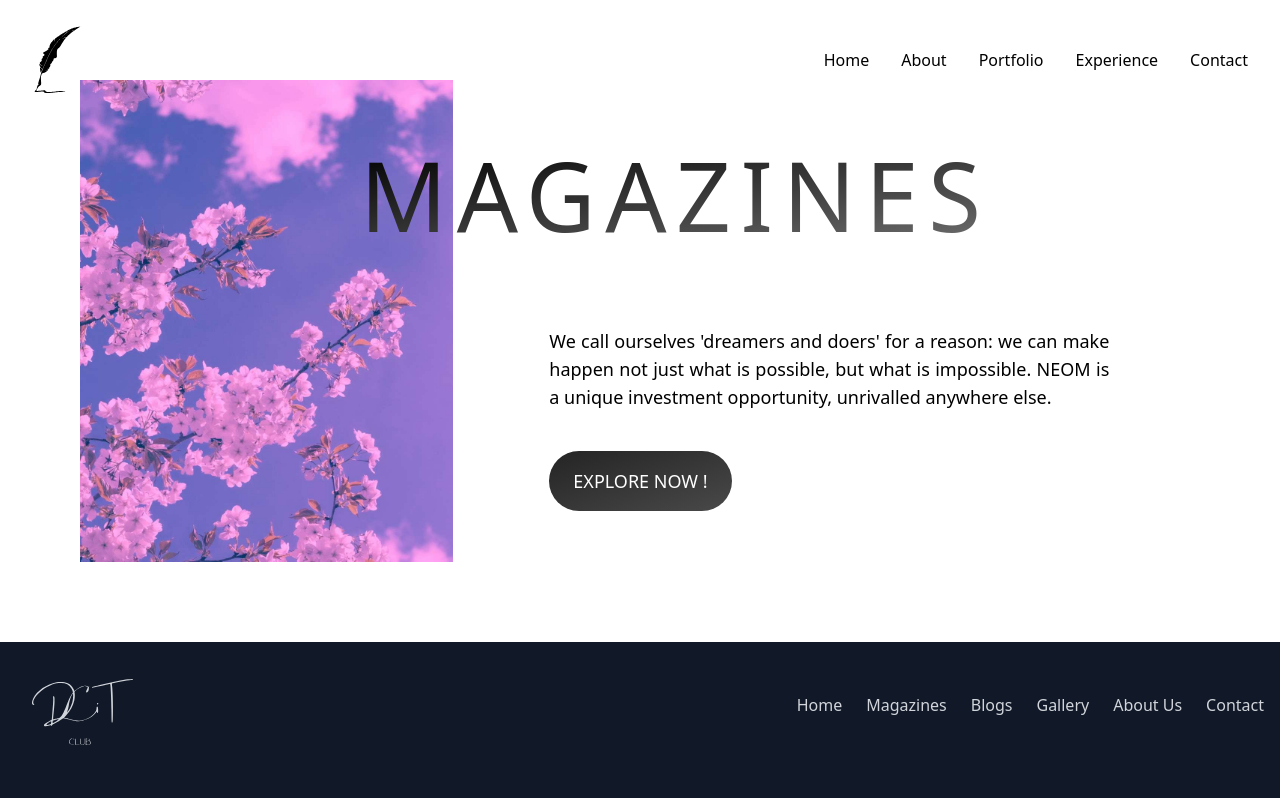
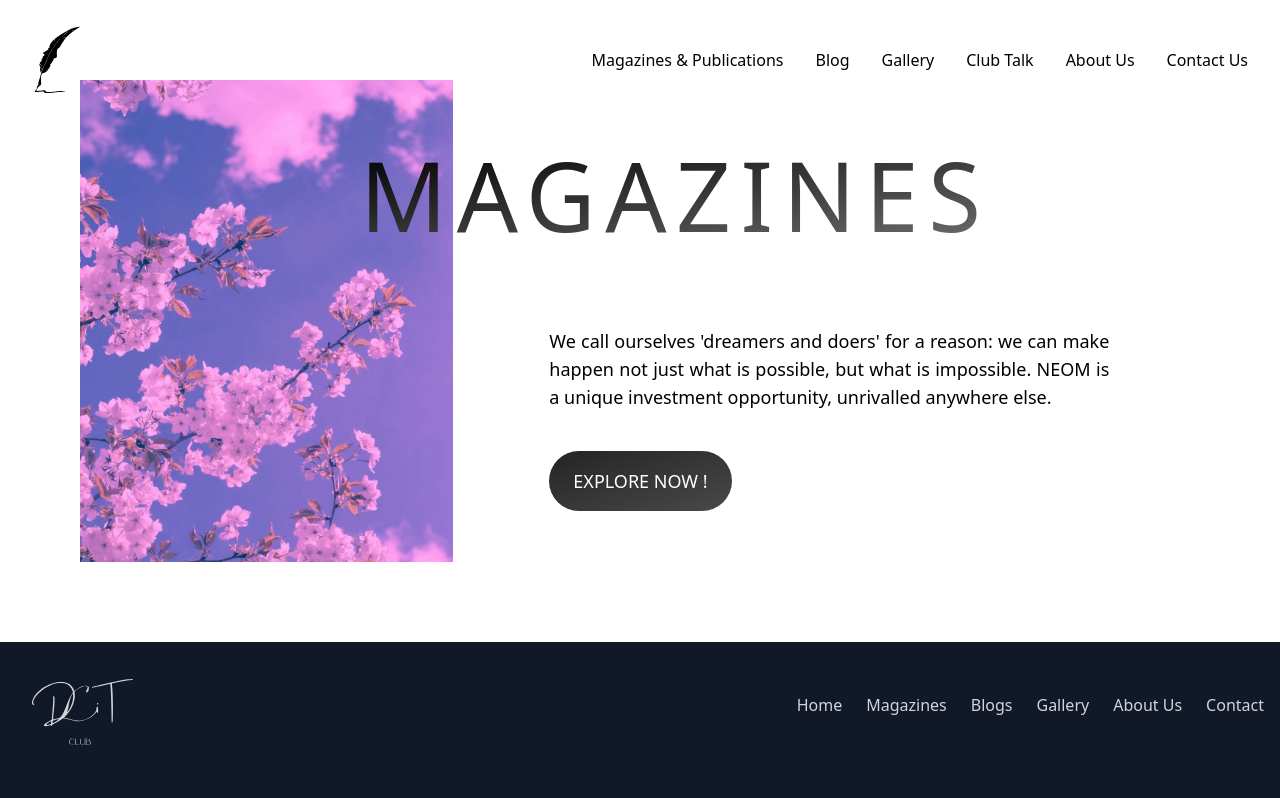
Before and after one commit to Student-Recreation-Center-CSE-RKV/De-Lit-Client, a Next.js app: page / in a window 1280 px wide. Shown: the top 798 px of the page. Built offline with nearby package versions, Linux system fonts and the light colour scheme.

Commit message:
Navbar-mobile view updated

```diff
--- a/components/Navbar/Navbar.jsx
+++ b/components/Navbar/Navbar.jsx
@@ -1,29 +1,32 @@
 "use client";
 import Link from "next/link";
 import React, { useState, useEffect } from "react";
-import { FaBars, FaTimes } from "react-icons/fa"; // Uncommented the icons
+import { FaBars, FaTimes } from "react-icons/fa";
 
 export default function Navbar() {
   const [nav, setNav] = useState(false);
   const [navBackground, setNavBackground] = useState("rgba(0, 0, 0, 0)");
-  const [textColor, setTextColor] = useState("black"); // Initial text color black
-  const [logoColor, setLogoColor] = useState("black"); // Start with transparent background
+  const [textColor, setTextColor] = useState("black");
+  const [logoColor, setLogoColor] = useState("black");
+  const [sidebarBackground, setSidebarBackground] =
+    useState("rgba(0, 0, 0, 0)"); // State for sidebar background
 
+  // Scroll effect for navbar and sidebar background and text color
   useEffect(() => {
     const handleScroll = () => {
-      const scrollY = window.scrollY; // Get current scroll position
-      const maxScroll = 300; // Max scroll where the background should be fully black
-      let opacity = Math.min(scrollY / maxScroll, 1); // Calculate opacity (0 to 1 based on scroll)
-      console.log(scrollY);
-      // Create the rgba color with increasing opacity
+      const scrollY = window.scrollY;
+      const maxScroll = 300;
+      let opacity = Math.min(scrollY / maxScroll, 1);
+
       if (scrollY < 40) {
-        setTextColor(`black`);
-        setLogoColor(`black`);
+        setTextColor("black");
+        setLogoColor("black");
       } else {
         setTextColor(`rgba(255,255,255, ${opacity})`);
         setLogoColor(`rgba(255,255,255, ${opacity})`);
       }
       setNavBackground(`rgba(0, 0, 0, ${opacity})`);
+      setSidebarBackground(`rgba(0, 0, 0, ${opacity})`); // Update sidebar background with scroll
     };
 
     window.addEventListener("scroll", handleScroll);
@@ -33,44 +36,33 @@ export default function Navbar() {
     };
   }, []);
 
+  // Disable body scroll when mobile menu is open
+  useEffect(() => {
+    if (nav) {
+      document.body.style.overflow = "hidden";
+    } else {
+      document.body.style.overflow = "auto";
+    }
+  }, [nav]);
+
   const links = [
-    {
-      id: 1,
-      link: "home",
-    },
-    {
-      id: 2,
-      link: "about",
-    },
-    {
-      id: 3,
-      link: "portfolio",
-    },
-    {
-      id: 4,
-      link: "experience",
-    },
-    {
-      id: 5,
-      link: "contact",
-    },
+    { id: 1, link: "magazines", text: "Magazines & Publications" },
+    { id: 2, link: "#", text: "Blog" },
+    { id: 3, link: "#", text: "Gallery" },
+    { id: 4, link: "#", text: "Club Talk" },
+    { id: 5, link: "#", text: "About Us" },
+    { id: 6, link: "#", text: "Contact Us" },
   ];
 
   return (
-    // <div className="flex justify-between items-center w-full h-[20vh] px-4 top-0 z-50 text-white bg-black fixed nav border-b-2 border-transparent transition-all duration-300 ease-in-out hover:border-b-white">
     <div
-      className="flex justify-between items-center w-full h-[10vh] md:h-[15vh] px-4 text-white bg-transparent  top-0 z-50 fixed nav"
+      className="flex justify-between items-center w-full h-[10vh] md:h-[15vh] px-4 top-0 z-50 fixed"
       style={{ backgroundColor: navBackground }}
     >
+      {/* Logo */}
       <div>
-        <h1 className="text-5xl font-signature ml-2 w-[100px]">
-          <a
-            className="link-underline link-underline-black"
-            href=""
-            target="_blank"
-            rel="noreferrer"
-          >
-            {/* <img src="logo1.png" alt="Delit" className="w-[65px]" /> */}
+        <h1 className="text-5xl font-signature ml-2">
+          <a href="/" target="_blank" rel="noreferrer">
             <svg
               xmlns="http://www.w3.org/2000/svg"
               version="1.0"
@@ -90,38 +82,57 @@ export default function Navbar() {
         </h1>
       </div>
 
+      {/* Desktop Menu */}
       <ul className="hidden md:flex">
-        {links.map(({ id, link }) => (
+        {links.map(({ id, link, text }) => (
           <li
             key={id}
-            className="nav-links px-4 cursor-pointer capitalize font-medium  hover:scale-105 hover:text-white duration-200 link-underline"
+            className="nav-links px-4 cursor-pointer capitalize font-medium hover:scale-105 hover:text-white duration-200 link-underline"
             style={{ color: textColor }}
           >
-            <Link href={link}>{link}</Link>
+            <Link href={link}>{text}</Link>
           </li>
         ))}
       </ul>
 
+      {/* Hamburger Icon for Mobile */}
       <div
         onClick={() => setNav(!nav)}
-        className="cursor-pointer pr-4 z-10 text-gray-500 md:hidden"
+        className="cursor-pointer pr-4 z-10 md:hidden"
       >
-        {nav ? <FaTimes size={30} /> : <FaBars size={30} />}
+        {nav ? (
+          <FaTimes size={30} style={{ color: textColor }} />
+        ) : (
+          <FaBars size={30} style={{ color: textColor }} />
+        )}
       </div>
 
-      {nav && (
-        <ul className="flex flex-col justify-center items-center absolute top-0 left-0 w-full h-screen bg-gradient-to-b from-black to-gray-800 text-gray-500">
-          {links.map(({ id, link }) => (
+      {/* Mobile Sidebar Menu */}
+      <div
+        className={`fixed top-0 left-0 h-full text-white w-[50vw] p-6 z-50 transition-transform duration-300 ${
+          nav ? "translate-x-0" : "-translate-x-full"
+        }`}
+        style={{ backgroundColor: sidebarBackground }} // Dynamically set the background based on scroll
+      >
+        <ul className="flex flex-col space-y-4 top-[10vh]">
+          {links.map(({ id, link, text }) => (
             <li
               key={id}
-              className="px-4 cursor-pointer capitalize py-6 text-4xl"
+              className="text-2xl capitalize hover:text-black hover:text-3xl transition-all duration-200"
+              onClick={() => setNav(false)} // Close menu on link click
             >
-              <Link onClick={() => setNav(!nav)} href={link}>
-                {link}
-              </Link>
+              <Link href={link}>{text}</Link>
             </li>
           ))}
         </ul>
+      </div>
+
+      {/* Overlay to close the menu when clicking outside */}
+      {nav && (
+        <div
+          onClick={() => setNav(false)}
+          className="fixed top-0 left-0 w-full h-full bg-black opacity-50 z-40"
+        ></div>
       )}
     </div>
   );
```
